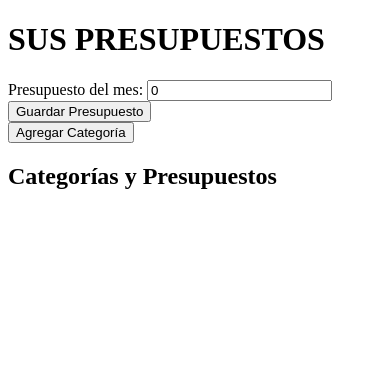
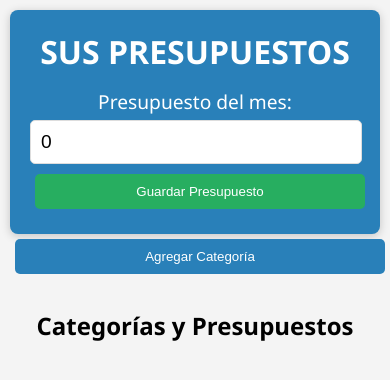
Before and after one commit to MarlonTMF/IngProy_EduGastos_V2, a website built with Parcel: page src/Plantillas/presupuestoMensual.html in a window 390 px wide. Both pictures are taken after a click on the button "Editar Presupuesto". Built offline with nearby package versions, Linux system fonts and the light colour scheme.

Commit message:
Disenio implementado

```diff
--- a/src/Plantillas/presupuestoMensual.html
+++ b/src/Plantillas/presupuestoMensual.html
@@ -11,6 +11,7 @@
     <meta charset="UTF-8">
     <meta name="viewport" content="width=device-width, initial-scale=1.0">
     <title>Presupuestos</title>
+    <link rel="stylesheet" href="../Styles/style_Pres.css">
 </head>
 <body>
     <header>
--- /dev/null
+++ b/src/Styles/style_Hi.css
@@ -0,0 +1,68 @@
+/* Estilos generales para el cuerpo */
+body {
+    font-family: 'Segoe UI', Tahoma, Geneva, Verdana, sans-serif; /* Tipografía moderna */
+    background-color: #f0f4f8; /* Color de fondo claro */
+    margin: 0;
+    padding: 20px; /* Espaciado alrededor del contenido */
+}
+
+/* Título de la página */
+h1 {
+    color: #2c3e50; /* Color oscuro para el título */
+    text-align: center; /* Centrar el texto */
+    margin-bottom: 30px; /* Espaciado debajo del título */
+    font-size: 2.5em; /* Tamaño del texto */
+    text-transform: uppercase; /* Transformar a mayúsculas */
+    letter-spacing: 1px; /* Espaciado entre letras */
+}
+
+/* Contenedor del historial de gastos */
+#historial-gastos-div {
+    background-color: #ffffff; /* Fondo blanco para el contenedor */
+    border-radius: 8px; /* Bordes redondeados */
+    box-shadow: 0 2px 10px rgba(0, 0, 0, 0.1); /* Sombra suave */
+    padding: 20px; /* Espaciado interno */
+    max-width: 800px; /* Ancho máximo del contenedor */
+    margin: 0 auto; /* Centrar el contenedor */
+    overflow-x: auto; /* Desplazamiento horizontal si es necesario */
+}
+
+/* Estilos para el total de gastos */
+#total-gastos-div {
+    margin-top: 20px; /* Espaciado superior */
+    text-align: center; /* Centrar el texto */
+    font-size: 1.5em; /* Tamaño del texto */
+    color: #2980b9; /* Color azul */
+}
+
+/* Estilos para el enlace de regreso */
+a {
+    display: inline-block; /* Comportamiento de bloque */
+    background-color: #2980b9; /* Color de fondo azul */
+    color: white; /* Color del texto blanco */
+    padding: 10px 15px; /* Espaciado interno */
+    text-decoration: none; /* Sin subrayado */
+    border-radius: 5px; /* Bordes redondeados */
+    margin-top: 20px; /* Espaciado superior */
+    transition: background-color 0.3s; /* Transición suave */
+}
+
+/* Cambiar el color de fondo al pasar el mouse */
+a:hover {
+    background-color: #1c598a; /* Color más oscuro al pasar el mouse */
+}
+
+/* Estilos de respuesta para dispositivos móviles */
+@media (max-width: 600px) {
+    body {
+        padding: 10px; /* Menos espaciado en dispositivos móviles */
+    }
+
+    h1 {
+        font-size: 2em; /* Tamaño del texto más pequeño */
+    }
+
+    #total-gastos-div {
+        font-size: 1.2em; /* Texto más pequeño para total */
+    }
+}
--- /dev/null
+++ b/src/Styles/style_I.css
@@ -0,0 +1,30 @@
+/* Estilos generales para el cuerpo */
+body {
+    font-family: Arial, sans-serif; /* Tipografía legible */
+    background-color: #f4f4f4; /* Color de fondo suave */
+    margin: 0;
+    padding: 20px; /* Espaciado alrededor del contenido */
+}
+
+/* Estilos para los enlaces */
+a {
+    display: inline-block; /* Hace que los enlaces se comporten como bloques */
+    background-color: #007BFF; /* Color de fondo azul */
+    color: white; /* Color del texto blanco */
+    padding: 10px 15px; /* Espaciado interno */
+    margin: 5px; /* Espaciado externo entre enlaces */
+    text-decoration: none; /* Elimina el subrayado de los enlaces */
+    border-radius: 5px; /* Bordes redondeados */
+    transition: background-color 0.3s; /* Transición suave para el color de fondo */
+}
+
+/* Cambiar el color de fondo al pasar el mouse */
+a:hover {
+    background-color: #0056b3; /* Color más oscuro al pasar el mouse */
+}
+
+/* Título de la página */
+h1 {
+    color: #333; /* Color del texto más oscuro para el título */
+    margin-bottom: 20px; /* Espaciado debajo del título */
+}
--- /dev/null
+++ b/src/Styles/style_Inf.css
@@ -0,0 +1,91 @@
+/* Estilos generales para el cuerpo */
+body {
+    font-family: 'Arial', sans-serif; /* Tipografía limpia y moderna */
+    background-color: #f5f7fa; /* Color de fondo suave */
+    margin: 0; /* Sin margen */
+    padding: 20px; /* Espaciado alrededor del contenido */
+}
+
+/* Título principal */
+h1 {
+    color: #34495e; /* Color oscuro para el título */
+    text-align: center; /* Centrar el texto */
+    margin-bottom: 30px; /* Espaciado debajo del título */
+    font-size: 2.5em; /* Tamaño del texto */
+    text-transform: uppercase; /* Transformar a mayúsculas */
+}
+
+/* Estilo para el botón de generar informe */
+#generar-informe-button {
+    display: block; /* Comportamiento de bloque */
+    margin: 0 auto; /* Centrar el botón */
+    padding: 10px 20px; /* Espaciado interno */
+    font-size: 1.2em; /* Tamaño de la fuente */
+    background-color: #2980b9; /* Color de fondo azul */
+    color: white; /* Color del texto blanco */
+    border: none; /* Sin borde */
+    border-radius: 5px; /* Bordes redondeados */
+    cursor: pointer; /* Cambiar cursor al pasar el mouse */
+    transition: background-color 0.3s; /* Transición suave */
+}
+
+/* Cambiar color de fondo al pasar el mouse */
+#generar-informe-button:hover {
+    background-color: #1a6a8e; /* Color más oscuro al pasar el mouse */
+}
+
+/* Contenedor del informe */
+#informe-div {
+    background-color: #ffffff; /* Fondo blanco para el contenedor */
+    border-radius: 8px; /* Bordes redondeados */
+    box-shadow: 0 2px 10px rgba(0, 0, 0, 0.1); /* Sombra suave */
+    padding: 20px; /* Espaciado interno */
+    margin-top: 30px; /* Espaciado superior */
+}
+
+/* Estilos de la tabla */
+table {
+    width: 100%; /* Ancho completo */
+    border-collapse: collapse; /* Colapsar bordes de la tabla */
+}
+
+/* Encabezado de la tabla */
+thead {
+    background-color: #2980b9; /* Color de fondo azul */
+    color: white; /* Color del texto blanco */
+}
+
+th, td {
+    padding: 10px; /* Espaciado interno de las celdas */
+    text-align: left; /* Alinear texto a la izquierda */
+    border-bottom: 1px solid #ddd; /* Línea de separación entre filas */
+}
+
+/* Estilo para celdas en error */
+#error-div {
+    color: red; /* Color rojo para el mensaje de error */
+    text-align: center; /* Centrar el texto */
+    margin-top: 20px; /* Espaciado superior */
+    display: none; /* Ocultar por defecto */
+    font-size: 1.1em; /* Tamaño de la fuente */
+}
+
+/* Estilos de respuesta para dispositivos móviles */
+@media (max-width: 600px) {
+    body {
+        padding: 10px; /* Menos espaciado en dispositivos móviles */
+    }
+
+    h1 {
+        font-size: 2em; /* Tamaño de texto más pequeño */
+    }
+
+    #generar-informe-button {
+        font-size: 1em; /* Tamaño de la fuente más pequeño */
+        padding: 8px 16px; /* Espaciado interno reducido */
+    }
+
+    #informe-div {
+        padding: 15px; /* Espaciado interno reducido */
+    }
+}
--- /dev/null
+++ b/src/Styles/style_Pres.css
@@ -0,0 +1,143 @@
+/* Estilos generales para el cuerpo */
+body {
+    font-family: 'Segoe UI', Tahoma, Geneva, Verdana, sans-serif; /* Tipografía moderna */
+    background-color: #f4f4f4; /* Color de fondo suave */
+    margin: 0; /* Sin margen */
+    padding: 20px; /* Espaciado alrededor del contenido */
+}
+
+/* Encabezado */
+header {
+    background-color: #2980b9; /* Color de fondo azul */
+    color: white; /* Texto blanco */
+    padding: 20px; /* Espaciado interno */
+    border-radius: 8px; /* Bordes redondeados */
+    text-align: center; /* Centrar texto */
+    box-shadow: 0 2px 10px rgba(0, 0, 0, 0.2); /* Sombra suave */
+}
+
+/* Título del encabezado */
+h1 {
+    margin: 0; /* Sin margen */
+    font-size: 2.5em; /* Tamaño de texto grande */
+}
+
+/* Estilos del total de presupuesto */
+#totalBudgetHeader {
+    margin-top: 15px; /* Espaciado superior */
+    font-size: 1.5em; /* Tamaño de texto para presupuesto */
+}
+
+/* Estilo para el display del presupuesto total */
+#totalBudgetDisplay {
+    font-weight: bold; /* Negrita para resaltar */
+    color: #f39c12; /* Color dorado */
+}
+
+/* Estilo para los botones */
+button {
+    padding: 10px 15px; /* Espaciado interno */
+    margin: 5px; /* Margen entre botones */
+    border: none; /* Sin borde */
+    border-radius: 5px; /* Bordes redondeados */
+    cursor: pointer; /* Cambiar cursor al pasar el mouse */
+    transition: background-color 0.3s, transform 0.2s; /* Transiciones suaves */
+}
+
+/* Estilo de botones edit y save */
+#editBudgetButton {
+    background-color: #f39c12; /* Color dorado */
+    color: white; /* Texto blanco */
+}
+
+#editBudgetButton:hover {
+    background-color: #e67e22; /* Color más oscuro al pasar el mouse */
+}
+
+#saveBudgetButton {
+    background-color: #27ae60; /* Color verde */
+    color: white; /* Texto blanco */
+}
+
+#saveBudgetButton:hover {
+    background-color: #219150; /* Color más oscuro al pasar el mouse */
+}
+
+/* Contenedor para agregar categorías */
+#addCategoryContainer {
+    background-color: #ffffff; /* Fondo blanco */
+    padding: 15px; /* Espaciado interno */
+    border-radius: 8px; /* Bordes redondeados */
+    box-shadow: 0 2px 5px rgba(0, 0, 0, 0.1); /* Sombra suave */
+    margin-top: 20px; /* Margen superior */
+}
+
+/* Estilo de los inputs */
+input[type="text"],
+input[type="number"] {
+    width: calc(50% - 20px); /* Ancho relativo */
+    padding: 10px; /* Espaciado interno */
+    margin: 5px 0; /* Espaciado vertical */
+    border: 1px solid #ddd; /* Borde suave */
+    border-radius: 5px; /* Bordes redondeados */
+    font-size: 1em; /* Tamaño de la fuente */
+}
+
+/* Estilo del botón para agregar categorías */
+#addCategoryButton {
+    background-color: #2980b9; /* Color de fondo azul */
+    color: white; /* Texto blanco */
+}
+
+#addCategoryButton:hover {
+    background-color: #1a6a8e; /* Color más oscuro al pasar el mouse */
+}
+
+/* Estilos para la lista de categorías */
+#categoriesList {
+    margin-top: 30px; /* Espaciado superior */
+}
+
+#categoriesList h2 {
+    text-align: center; /* Centrar el texto */
+}
+
+/* Estilos para la lista de categorías */
+#categoryListDisplay {
+    list-style-type: none; /* Sin viñetas */
+    padding: 0; /* Sin padding */
+}
+
+#categoryListDisplay li {
+    background-color: #e7e7e7; /* Color de fondo gris suave */
+    margin: 10px 0; /* Margen entre elementos */
+    padding: 10px; /* Espaciado interno */
+    border-radius: 5px; /* Bordes redondeados */
+    display: flex; /* Flexbox para contenido */
+    justify-content: space-between; /* Espaciado entre elementos */
+    align-items: center; /* Centrar verticalmente */
+}
+
+/* Media queries para diseño responsivo */
+@media (max-width: 600px) {
+    body {
+        padding: 10px; /* Menos espaciado en dispositivos móviles */
+    }
+
+    h1 {
+        font-size: 2em; /* Tamaño de texto más pequeño */
+    }
+
+    #totalBudgetHeader {
+        font-size: 1.2em; /* Tamaño de texto reducido */
+    }
+
+    input[type="text"],
+    input[type="number"] {
+        width: calc(100% - 20px); /* Ancho completo en móviles */
+    }
+
+    button {
+        width: 100%; /* Botones de ancho completo en móviles */
+    }
+}
--- /dev/null
+++ b/src/Styles/style_Rg.css
@@ -0,0 +1,96 @@
+/* Estilos generales para el cuerpo */
+body {
+    font-family: 'Arial', sans-serif; /* Tipografía legible */
+    background-color: #f0f4f8; /* Color de fondo suave */
+    margin: 0; /* Sin margen */
+    padding: 20px; /* Espaciado alrededor del contenido */
+    display: flex; /* Usar flexbox para centrar contenido */
+    flex-direction: column; /* Direccionar el contenido verticalmente */
+    align-items: center; /* Centrar horizontalmente */
+}
+
+/* Estilo del título */
+h1 {
+    color: #2980b9; /* Color azul */
+    margin-bottom: 20px; /* Margen inferior */
+}
+
+/* Estilos para el formulario */
+#gastos-form {
+    background-color: #ffffff; /* Fondo blanco */
+    padding: 20px; /* Espaciado interno */
+    border-radius: 10px; /* Bordes redondeados */
+    box-shadow: 0 4px 10px rgba(0, 0, 0, 0.1); /* Sombra suave */
+    width: 300px; /* Ancho fijo para el formulario */
+}
+
+/* Estilos para las etiquetas */
+label {
+    display: block; /* Cada etiqueta en su propia línea */
+    margin-bottom: 5px; /* Espaciado inferior */
+    font-weight: bold; /* Negrita */
+}
+
+/* Estilos para los inputs */
+input[type="date"],
+input[type="number"],
+input[type="text"],
+input[type="submit"] {
+    width: 100%; /* Ancho completo */
+    padding: 10px; /* Espaciado interno */
+    margin-bottom: 15px; /* Espaciado inferior */
+    border: 1px solid #ddd; /* Borde suave */
+    border-radius: 5px; /* Bordes redondeados */
+    font-size: 1em; /* Tamaño de fuente */
+    transition: border-color 0.3s; /* Transición suave para el borde */
+}
+
+/* Estilo de inputs al recibir foco */
+input[type="date"]:focus,
+input[type="number"]:focus,
+input[type="text"]:focus {
+    border-color: #2980b9; /* Color azul al enfocar */
+    outline: none; /* Sin contorno predeterminado */
+}
+
+/* Estilo del botón de envío */
+input[type="submit"] {
+    background-color: #27ae60; /* Color verde */
+    color: white; /* Texto blanco */
+    cursor: pointer; /* Cambiar cursor al pasar el mouse */
+    border: none; /* Sin borde */
+    font-weight: bold; /* Negrita */
+}
+
+input[type="submit"]:hover {
+    background-color: #219150; /* Color verde más oscuro al pasar el mouse */
+    transform: translateY(-2px); /* Levantar ligeramente el botón */
+}
+
+/* Estilo para los mensajes de error */
+span[id^="error-"] {
+    font-size: 0.9em; /* Tamaño de fuente más pequeño */
+    margin-top: -10px; /* Margen negativo para acercar el texto */
+}
+
+/* Estilo para el div de gastos */
+#gastos-div {
+    margin-top: 20px; /* Espaciado superior */
+    width: 100%; /* Ancho completo */
+    max-width: 500px; /* Máximo ancho para el div */
+    background-color: #e7e7e7; /* Fondo gris suave */
+    padding: 15px; /* Espaciado interno */
+    border-radius: 5px; /* Bordes redondeados */
+    box-shadow: 0 2px 5px rgba(0, 0, 0, 0.1); /* Sombra suave */
+}
+
+/* Media queries para diseño responsivo */
+@media (max-width: 600px) {
+    body {
+        padding: 10px; /* Menos espaciado en dispositivos móviles */
+    }
+
+    #gastos-form {
+        width: 90%; /* Ancho del formulario más adaptativo */
+    }
+}
--- /dev/null
+++ b/src/Styles/style_Ri.css
@@ -0,0 +1,93 @@
+/* Estilos generales para el cuerpo */
+body {
+    font-family: 'Arial', sans-serif; /* Tipografía legible */
+    background-color: #f4f7f9; /* Color de fondo claro */
+    margin: 0; /* Sin márgenes */
+    padding: 20px; /* Espaciado alrededor del contenido */
+    display: flex; /* Usar flexbox para centrar contenido */
+    flex-direction: column; /* Dirección vertical */
+    align-items: center; /* Centrar horizontalmente */
+}
+
+/* Estilo del título */
+h1 {
+    color: #2c3e50; /* Color oscuro */
+    margin-bottom: 30px; /* Margen inferior */
+    font-size: 2em; /* Tamaño de fuente grande */
+}
+
+/* Estilos para el formulario */
+#ingresos-form {
+    background-color: #ffffff; /* Fondo blanco */
+    padding: 20px; /* Espaciado interno */
+    border-radius: 10px; /* Bordes redondeados */
+    box-shadow: 0 4px 10px rgba(0, 0, 0, 0.2); /* Sombra suave */
+    width: 400px; /* Ancho fijo para el formulario */
+}
+
+/* Estilos para las etiquetas */
+label {
+    display: block; /* Cada etiqueta en su propia línea */
+    margin-bottom: 5px; /* Margen inferior */
+    font-weight: bold; /* Negrita */
+    color: #34495e; /* Color gris oscuro */
+}
+
+/* Estilos para los inputs */
+input[type="date"],
+input[type="number"],
+input[type="text"],
+input[type="submit"] {
+    width: 100%; /* Ancho completo */
+    padding: 10px; /* Espaciado interno */
+    margin-bottom: 15px; /* Espaciado inferior */
+    border: 1px solid #ddd; /* Borde suave */
+    border-radius: 5px; /* Bordes redondeados */
+    font-size: 1em; /* Tamaño de fuente */
+    transition: border-color 0.3s; /* Transición suave para el borde */
+}
+
+/* Estilo de inputs al recibir foco */
+input[type="date"]:focus,
+input[type="number"]:focus,
+input[type="text"]:focus {
+    border-color: #3498db; /* Color azul al enfocar */
+    outline: none; /* Sin contorno predeterminado */
+}
+
+/* Estilo del botón de envío */
+input[type="submit"] {
+    background-color: #27ae60; /* Color verde */
+    color: white; /* Texto blanco */
+    cursor: pointer; /* Cambiar cursor al pasar el mouse */
+    border: none; /* Sin borde */
+    font-weight: bold; /* Negrita */
+    transition: background-color 0.3s, transform 0.3s; /* Transiciones suaves */
+}
+
+input[type="submit"]:hover {
+    background-color: #219150; /* Color verde más oscuro al pasar el mouse */
+    transform: translateY(-2px); /* Levantar ligeramente el botón */
+}
+
+/* Estilo para el div de ingresos */
+#ingresos-div {
+    margin-top: 20px; /* Espaciado superior */
+    width: 100%; /* Ancho completo */
+    max-width: 500px; /* Máximo ancho para el div */
+    background-color: #e7e7e7; /* Fondo gris suave */
+    padding: 15px; /* Espaciado interno */
+    border-radius: 5px; /* Bordes redondeados */
+    box-shadow: 0 2px 5px rgba(0, 0, 0, 0.1); /* Sombra suave */
+}
+
+/* Media queries para diseño responsivo */
+@media (max-width: 600px) {
+    body {
+        padding: 10px; /* Menos espaciado en dispositivos móviles */
+    }
+
+    #ingresos-form {
+        width: 90%; /* Ancho del formulario más adaptativo */
+    }
+}
```
Also changed, not shown: index.html (+3 -1 lines), src/Plantillas/InformeGastos.html (+1 -0 lines), src/Plantillas/RegistrarGasto.html (+1 -0 lines), src/Plantillas/RegistroDeIngresos.html (+1 -0 lines), src/Plantillas/historialgastos.html (+1 -0 lines).
